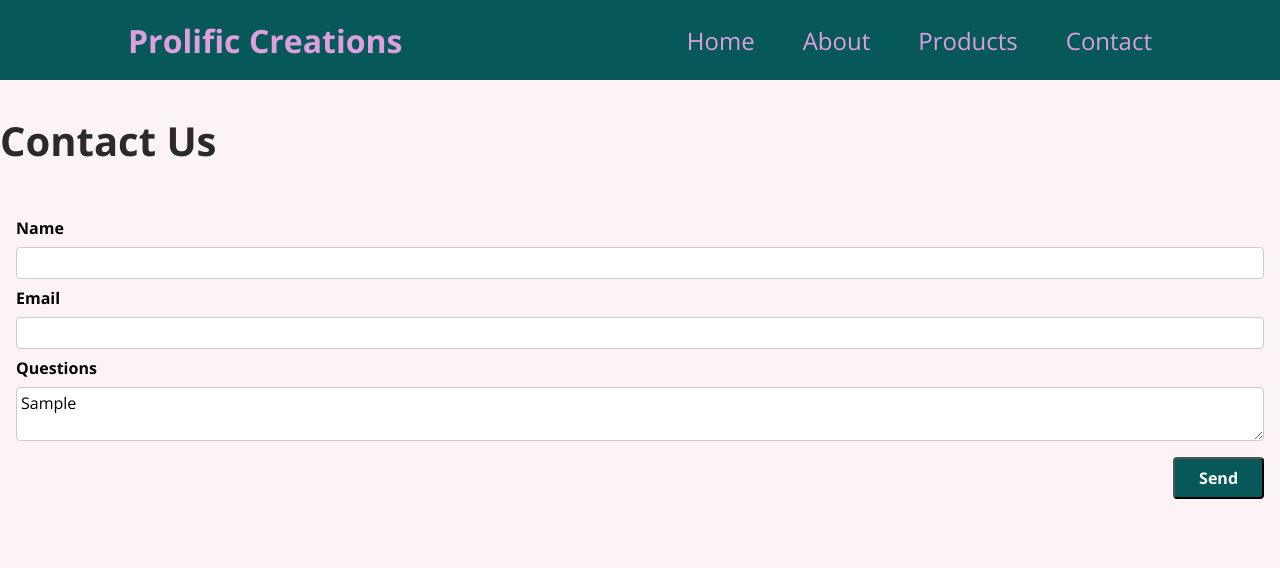
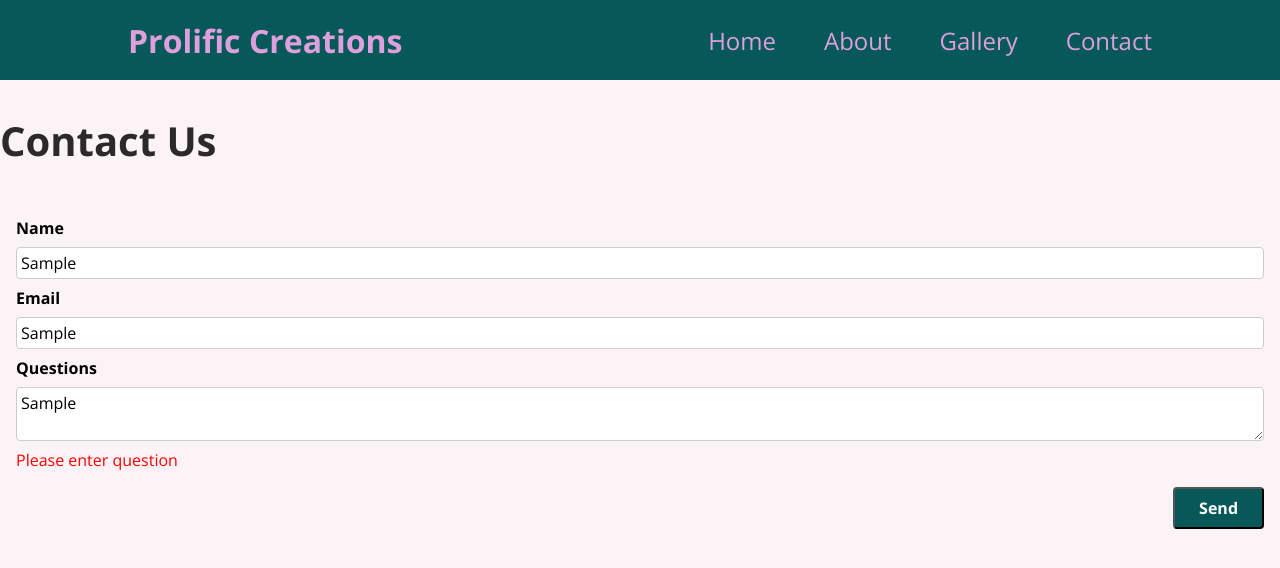
Before and after one commit to amoss314/kandykane, a React (Create React App) app: page /contact in a window 1280 px wide. Both pictures are taken after typing "Sample", "Sample", "Sample" into the empty fields and a click on the button "Send". Shown: the top 568 px of the page. Built offline with nearby package versions, Linux system fonts and the light colour scheme.

Commit message:
some editing

```diff
--- a/src/App.js
+++ b/src/App.js
@@ -3,7 +3,7 @@ import { Route, Switch } from 'react-router-dom';
 import MainNavigation from './components/layout/MainNavigation';
 import HomePage from './pages/Home';
 import AboutPage from './pages/About';
-import ProductsPage from './pages/Products';
+import GalleryPage from './pages/Gallery';
 import ContactPage from './pages/Contact';
 
 function App() {
@@ -17,8 +17,8 @@ function App() {
         <Route path='/about'>
           <AboutPage />
         </Route>
-        <Route path='/products'>
-          <ProductsPage />
+        <Route path='/gallery'>
+          <GalleryPage />
         </Route>
         <Route path='/contact'>
           <ContactPage />
--- a/src/components/NewContacts/NewContacts.js
+++ b/src/components/NewContacts/NewContacts.js
@@ -9,6 +9,7 @@ function NewContactsForm() {
 
   const [firstNameErr, setFirstNameErr] = useState({});
   const [emailNameErr, setEmailNameErr] = useState({});
+  const [questionNameErr, setQuestionNameErr] = useState({});
 
 
 
@@ -20,12 +21,14 @@ function NewContactsForm() {
 
       setFirstName("");
       setEmailName("");
+      setQuestionName("");
       }
     }
 
     const formValidation = () =>{
       const firstNameErr = {};
       const emailNameErr = {};
+      const questionNameErr = {};
 
       let isValid = true;
 
@@ -38,9 +41,14 @@ function NewContactsForm() {
         emailNameErr.emailNameShort = " Please enter valid email";
         isValid = false;
       }
+      if(questionName.trim().length < 20){
+        questionNameErr.questionNameShort = " Please enter question";
+        isValid = false;
+      }
 
       setFirstNameErr(firstNameErr);
       setEmailNameErr(emailNameErr);
+      setQuestionNameErr(questionNameErr);
       return isValid;
 
     }
@@ -68,6 +76,9 @@ function NewContactsForm() {
           <label> Questions </label>
           <textarea id='description' value={questionName} onChange={(e)=>{setQuestionName(e.target.value)}}/>
         </div>
+        {Object.keys(questionNameErr).map((key)=>{
+          return <div style={{color: "red"}}>{questionNameErr[key]}</div>
+        })}
         <div className={classes.actions}>
           <button>Send</button>
         </div>
--- a/src/components/layout/MainNavigation.js
+++ b/src/components/layout/MainNavigation.js
@@ -15,7 +15,7 @@ function MainNavigation() {
             <Link to='/about'>About</Link>
           </li>
           <li>
-            <Link to='/products'>Products</Link>
+            <Link to='/gallery'>Gallery</Link>
           </li>
           <li>
             <Link to='/contact'>Contact</Link>
--- a/src/pages/Products.js
+++ b/src/pages/Gallery.js
@@ -7,12 +7,10 @@ const Body = styled.div`
     backgroud-color: grey;
     `;
 
-const Title = styled.div`
-    font-color: blue;
-    `;
 
 
-function ProdutsPage() {
+
+function GalleryPage() {
 
   const [flowers, setFlowers] = useState([]);
 
@@ -29,7 +27,7 @@ function ProdutsPage() {
               console.log(flowers);
 
               const listItems = flowers.map((flower) =>{
-                return <img src={flower.preview_photos[0].urls.raw} width="300" height="300" alt="photos"/>
+                return <img src={flower.preview_photos[0].urls.raw} width="150" height="150" alt="photos"/>
 
               })
               setFlowers(listItems);
@@ -42,27 +40,12 @@ function ProdutsPage() {
   }, []);
 
   return (
-        <Title> Flowers
+
           <Body>{flowers}</Body>
-          </Title>
+
   );
 };
 
 
-//   let [flowerImage, setFlowerImage] = useState(null)
 
-//   useEffect(() => {
-//     fetch("https://api.unsplash.com/search/collections/?query=flowers&client_id=ajJ-1qfeeR9_15ZMNN-QlHIRzpSlqNXA0-R0le21aZ4")
-//     .then(response => response.json())
-
-//     .then(data => setFlowerImage(data.message))
-//   },[])
-
-//   return (
-//     <div>
-//     {flowerImage && <img src={flowerImage} alt="unsplash" />}
-//     </div>
-//   );
-// }
-
-  export default ProdutsPage;
+  export default GalleryPage;
```
